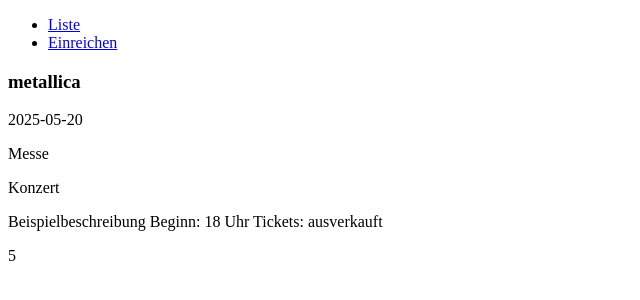
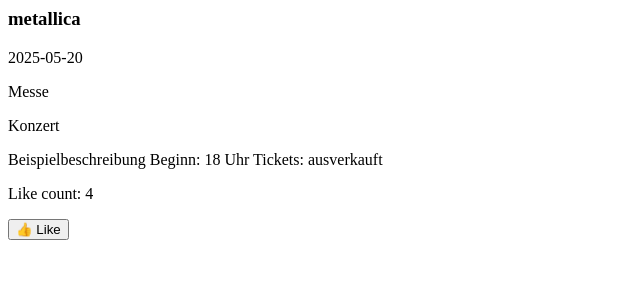
Before and after one commit to Odin2325/TQ6WebsiteTeam1, a Flask app: page /detail/2 in a window 1280 px wide. Shown: the top 300 px of the page, without its empty margins (0-640 px from the left). Run offline with Flask 3, Linux system fonts and the light colour scheme; data comes from the database, SQL or seed files in the repository.

Commit message:
lıke button

```diff
--- a/app.py
+++ b/app.py
@@ -1,4 +1,4 @@
-from flask import Flask, render_template, request, redirect
+from flask import Flask, render_template, request, redirect, jsonify
 from flask_sqlalchemy import SQLAlchemy
 import os
 from datetime import date
@@ -29,6 +29,13 @@
     datum = db.Column(db.String())
     counter = db.Column(db.Integer)
 
+@app.route('/like/<int:id>', methods=['POST'])
+def like(id):
+    veranstaltung = Veranstaltung.query.get_or_404(id)
+    veranstaltung.counter = veranstaltung.counter + 1
+    db.session.commit()
+    return jsonify({'new_count': veranstaltung.counter})
+
 @app.route('/')
 def index():
     datum = request.args.get('datum', str(date.today()))
@@ -49,7 +56,6 @@
 def detail(id):
     veranstaltung = Veranstaltung.query.filter(
         Veranstaltung.id == id).first()
-    veranstaltung.counter += 1
     db.session.commit()
     return render_template('detail.html', veranstaltung=veranstaltung)
 
--- a/templates/detail.html
+++ b/templates/detail.html
@@ -1,9 +1,36 @@
-{% extends 'base.html' %}
-{% block content %}
-    <h3>{{ veranstaltung.titel}}</h3>
-    <p>{{ veranstaltung.datum }}</p>
-    <p>{{ veranstaltung.ort }}</p>
-    <p>{{ veranstaltung.kategorie }}</p>
-    <p>{{ veranstaltung.beschreibung }}</p>
-    <p>{{ veranstaltung.counter }}</p>
-{% endblock %}
+<h3>{{ veranstaltung.titel }}</h3>
+<p>{{ veranstaltung.datum }}</p>
+<p>{{ veranstaltung.ort }}</p>
+<p>{{ veranstaltung.kategorie }}</p>
+<p>{{ veranstaltung.beschreibung }}</p>
+<p>Like count: <span id="like-count">{{ veranstaltung.counter }}</span></p>
+
+<button id="like-button">👍 Like</button>
+
+<script>
+  const likeButton = document.getElementById("like-button");
+  const likeCount = document.getElementById("like-count");
+  const veranstaltungId = "{{ veranstaltung.id }}";
+
+  // Check ob fruher schon gedruckt wurde.
+  if (localStorage.getItem(`liked_${veranstaltungId}`)) {
+    likeButton.disabled = true;
+    likeButton.textContent = "❤️ Gefällt mir";
+  }
+
+  likeButton.addEventListener("click", () => {
+    fetch(`/like/${veranstaltungId}`, {
+      method: "POST",
+      headers: { "Content-Type": "application/json" },
+    })
+      .then((response) => response.json())
+      .then((data) => {
+        likeCount.textContent = data.new_count;
+        likeButton.disabled = true;
+        likeButton.textContent = "❤️ Gefällt mir";
+        // Speicher gefallt mir.
+        localStorage.setItem(`liked_${veranstaltungId}`, true);
+      })
+      .catch((err) => console.error(err));
+  });
+</script>
```
